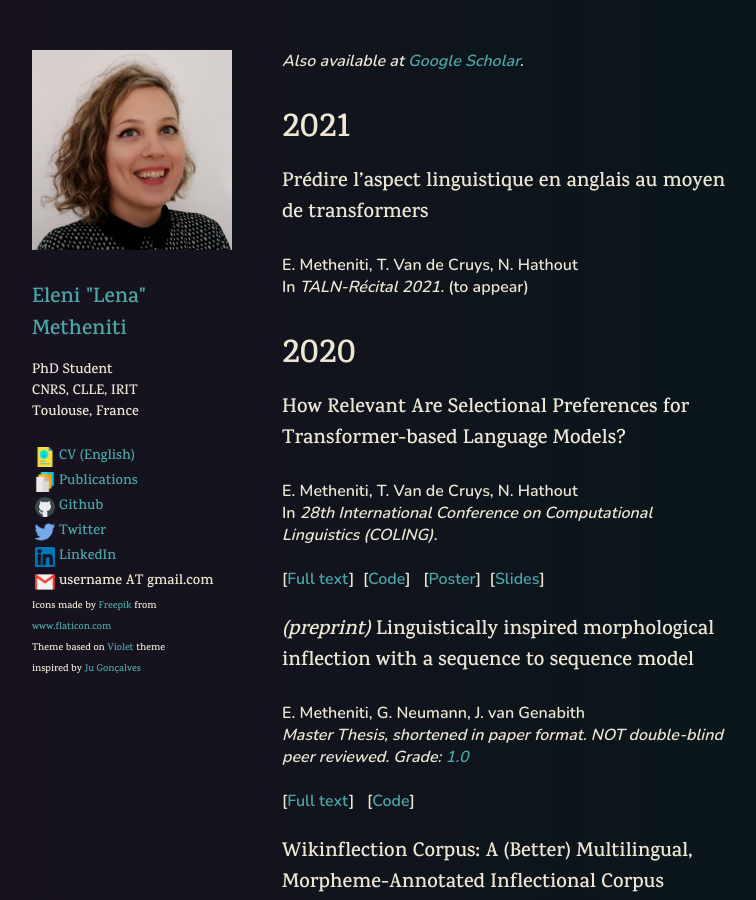
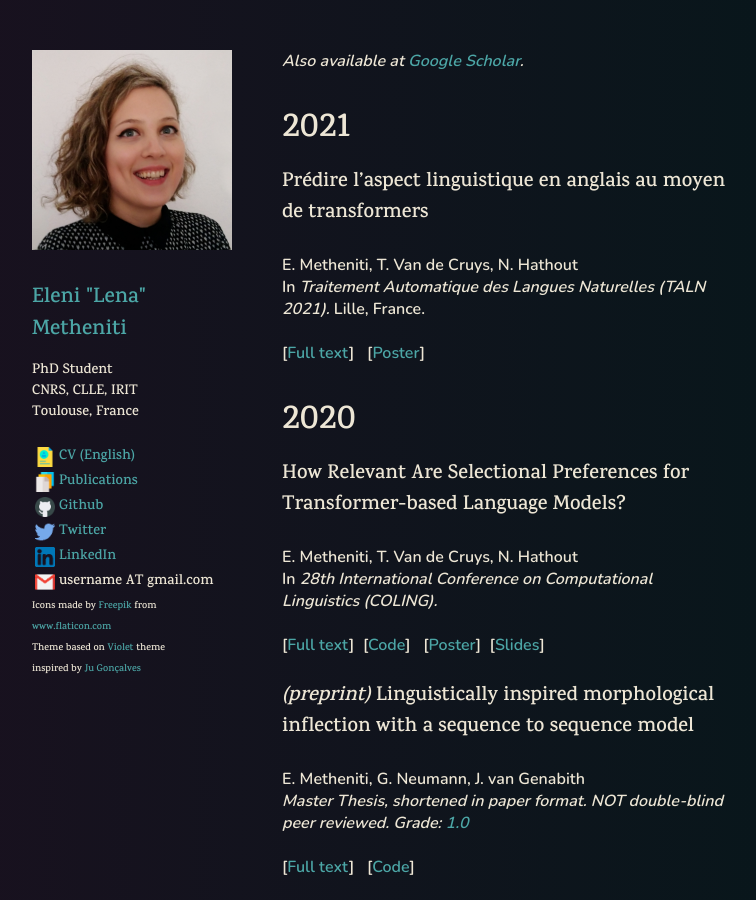
Before and after one commit to lenakmeth/lenakmeth.github.io, a Jekyll site: the page built from publications.html, in a window 1280 px wide and 900 px high. Shown: the whole window, without its empty margins (68-824 px from the left). Built offline with Jekyll 4.4.1, drawn with Linux system fonts in a browser that asks for light colours.

Commit message:
add taln 2021

```diff
--- a/publications.html
+++ b/publications.html
@@ -67,7 +67,7 @@ layout: default
 
 <ul>
     <li><div style="font-family: 'Karma', serif; font-size:20px">Prédire l’aspect linguistique en anglais au moyen de transformers</div><br/>
-    <div style="font-family: 'Nunito', sans-serif; font-size:16px"><strong>E. Metheniti, T. Van de Cruys, N. Hathout</strong><br />In <em>TALN-Récital 2021.</em> (to appear)</div></li>
+    <div style="font-family: 'Nunito', sans-serif; font-size:16px"><strong>E. Metheniti, T. Van de Cruys, N. Hathout</strong><br />In <em> Traitement Automatique des Langues Naturelles (TALN 2021).</em> Lille, France. <br /><br /> [<a href="https://hal.univ-reunion.fr/TALN-RECITAL/hal-03265894v1">Full text</a>] &nbsp; [<a href="assets/slides/TALN_2021.pdf"  target="_blank" rel="noopener">Poster</a>] </div></li></div></li>
 </ul>
 
 <div style="font-family: 'Karma', serif; font-size:24px"><h1>2020</h1></div>
```
Also changed, not shown: 1 other file.
